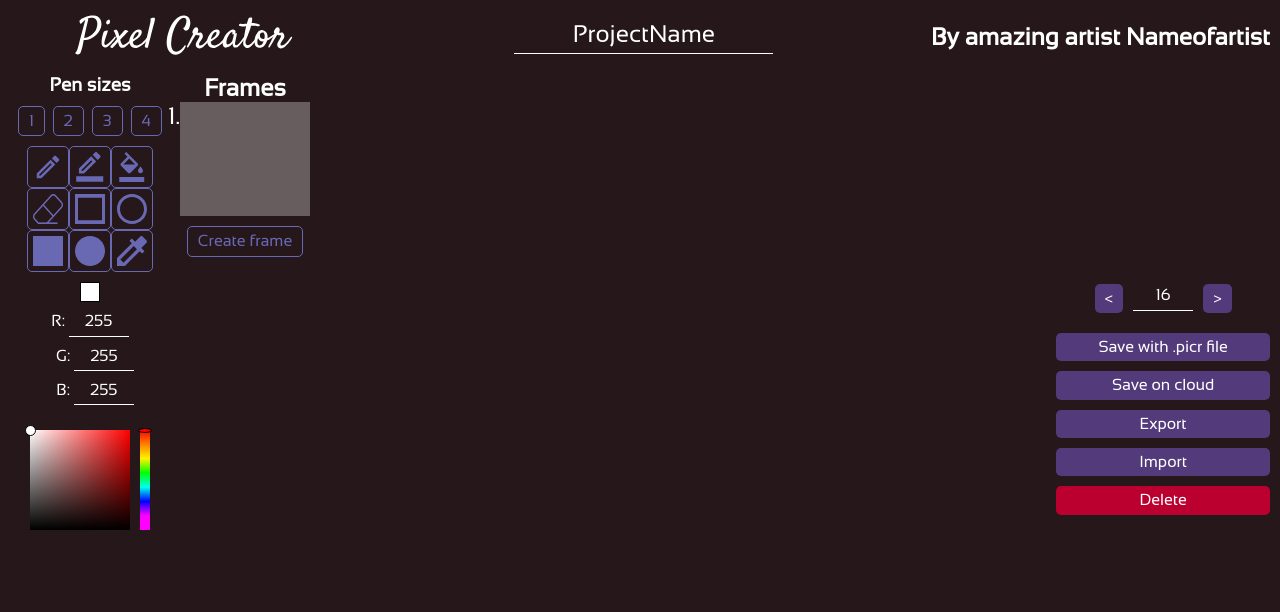
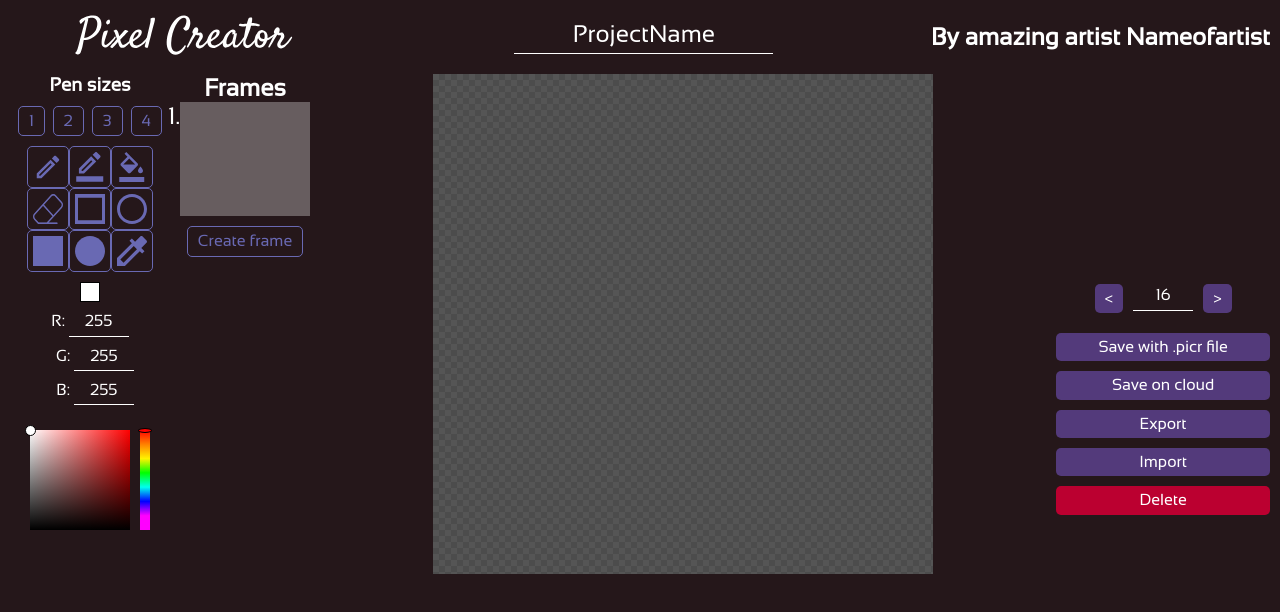
Before and after one commit to fidyay/pixel_creator, a React app in the folder client/: page /workplace in a window 1280 px wide. Shown: the top 612 px of the page. Built offline with nearby package versions, Linux system fonts and the light colour scheme.

Commit message:
added basic points drawing

```diff
--- /dev/null
+++ b/client/src/classes/Drawing.ts
@@ -0,0 +1,20 @@
+class Drawing {
+    ctx?: CanvasRenderingContext2D
+    drawing: any
+
+    constructor() {
+        this.drawing = {}
+    }
+
+    setCTX(ctx: CanvasRenderingContext2D) {
+        this.ctx = ctx
+    }
+
+    drawSquare(x: number, y: number, squareSize: number, color: string) {
+        this.drawing[`x:${x};y:${y}`] = color
+        this.ctx.fillStyle = color
+        this.ctx.fillRect(x * squareSize, y * squareSize, squareSize, squareSize)
+    }
+}
+
+export default Drawing
--- a/client/src/components/Canvas.tsx
+++ b/client/src/components/Canvas.tsx
@@ -1,30 +1,68 @@
-import React, { useState } from "react";
+import React, { useState, useRef } from "react";
+import Drawing from "../classes/Drawing";
 
 interface CanvasProps {
     actionType: 'pen' | 'line' | 'paint_bucket' | 'eraser' | 'selection_rectangle' | 'selection_round' | 'selection_rectangle_filled' | 'selection_round_filled' | 'pipette',
-    widthSqr: number,
-    heightSqr: number
+    squareSize: number,
+    setSquareSize: React.Dispatch<React.SetStateAction<number>>,
+    backgroundTransparent: boolean,
+    widthInSquares: number,
+    heightInSquares: number
 }
 
-const maxSquareWidthAndHeight = 7
+const trasparentBgSquareSize = 6
+
+let currentSquareSize = 7
 const maxWidth = document.documentElement.clientWidth * .45
 const maxHeight = document.documentElement.clientHeight * .73
 
-const Canvas = ({actionType, widthSqr, heightSqr}: CanvasProps) => {
+const Canvas = ({actionType, widthInSquares, heightInSquares, squareSize, setSquareSize, backgroundTransparent}: CanvasProps) => {
     const [canvas, setCanvas] = useState(null)
+    const drawing = useRef(new Drawing)
 
-    let squareWidthAndHeight = maxSquareWidthAndHeight
-    let width = widthSqr * squareWidthAndHeight
-    let height = heightSqr * squareWidthAndHeight
+    let squareWidthAndHeight = squareSize
+    let width = widthInSquares * squareWidthAndHeight
+    let height = heightInSquares * squareWidthAndHeight
 
     while (width > maxWidth || height > maxHeight) {
         squareWidthAndHeight--
-        width = widthSqr * squareWidthAndHeight
-        height = heightSqr * squareWidthAndHeight
+        width = widthInSquares * squareWidthAndHeight
+        height = heightInSquares * squareWidthAndHeight
+    }
+
+    if (squareWidthAndHeight !== currentSquareSize) {
+        setSquareSize(squareWidthAndHeight)
+        currentSquareSize = squareWidthAndHeight
+    }
+
+    if (canvas) {
+        const ctx = canvas.getContext('2d') as CanvasRenderingContext2D
+        drawing.current.setCTX(ctx)
+        if (backgroundTransparent) {
+            let fourTransparentSquaresWidth = Math.ceil(width/(2*trasparentBgSquareSize))
+            let fourTransparentSquaresHeight = Math.ceil(height/(2*trasparentBgSquareSize))
+            for (let i = 0; i < fourTransparentSquaresWidth; i++) {
+                for (let j = 0; j < fourTransparentSquaresHeight; j++) {
+                    for (let k = 0, m = 0; k < 2; k++, m++) {
+                        for (let l = 0; l < 2; l++, m++) {
+                            ctx.fillStyle = (m % 2 === 0) ? '#555555' : '#4c4c4c'
+                            ctx.fillRect(i * 2 * trasparentBgSquareSize + k * trasparentBgSquareSize, j * 2 * trasparentBgSquareSize + l * trasparentBgSquareSize, trasparentBgSquareSize, trasparentBgSquareSize)
+                        }
+                    }
+                }
+            }
+        }
     }
 
     return (<div className="main__canvas">
-                <canvas width={width} height={height} ref={node => setCanvas(node)}/>
+                <canvas onClick={e => {
+                    const { top: canvasTop, left: canvasLeft } = e.currentTarget.getBoundingClientRect()
+                    const coords = {
+                        x: Math.floor((e.clientX - canvasLeft)/squareWidthAndHeight),
+                        y: Math.floor((e.clientY - canvasTop)/squareWidthAndHeight)
+                    }
+                    drawing.current.drawSquare(coords.x, coords.y, squareWidthAndHeight, '#000')
+                }} width={width} height={height} ref={node => setCanvas(node)}/>
             </div>)
 }
 
--- a/client/src/components/Workplace.tsx
+++ b/client/src/components/Workplace.tsx
@@ -11,12 +11,12 @@ const compliments = ['awesome', 'best', 'great', 'amazing']
 
 // termporary code
 const name = 'Nameofartist'
-const defaultWidth = 500
-const defaultHeight = 500
+const defaultSquareSize = 7
 
 const Workplace = () => {
     const [projectName, setProjectName] = useState('ProjectName')
     const compliment = useRef('')
+    const [squareSize, setSquareSize] = useState(defaultSquareSize)
 
     if (compliment.current === '') {
         compliment.current = compliments[Math.round(getRandomNumber(0, 3))]
@@ -34,7 +34,7 @@ const Workplace = () => {
             <main className="workplace__main main">
                 <Tools/>
                 <Frames/>
-                <Canvas widthSqr={defaultWidth} heightSqr={defaultHeight} actionType="pen"/>
+                <Canvas widthInSquares={100} heightInSquares={100} backgroundTransparent squareSize={squareSize} setSquareSize={setSquareSize} actionType="pen"/>
                 <ProjectOptions/>
             </main>
         </div>
```
